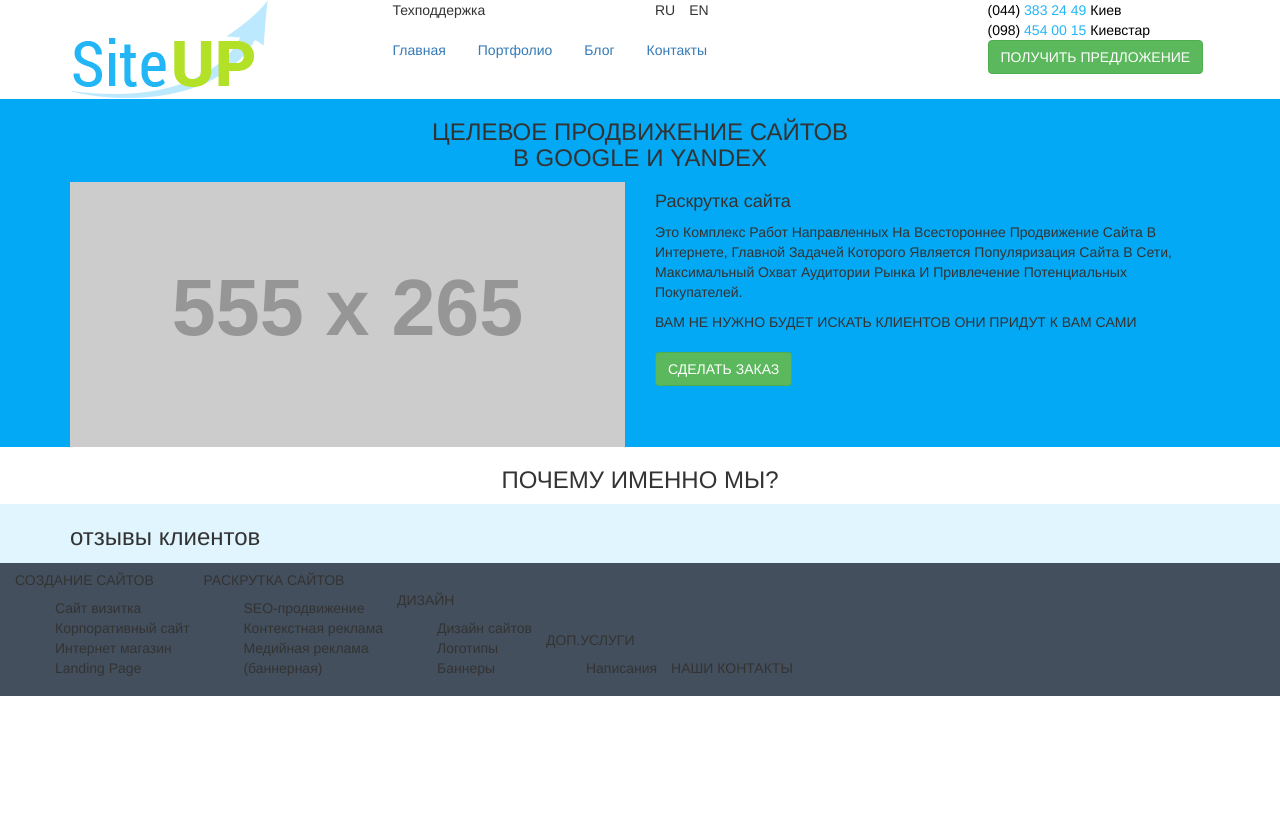
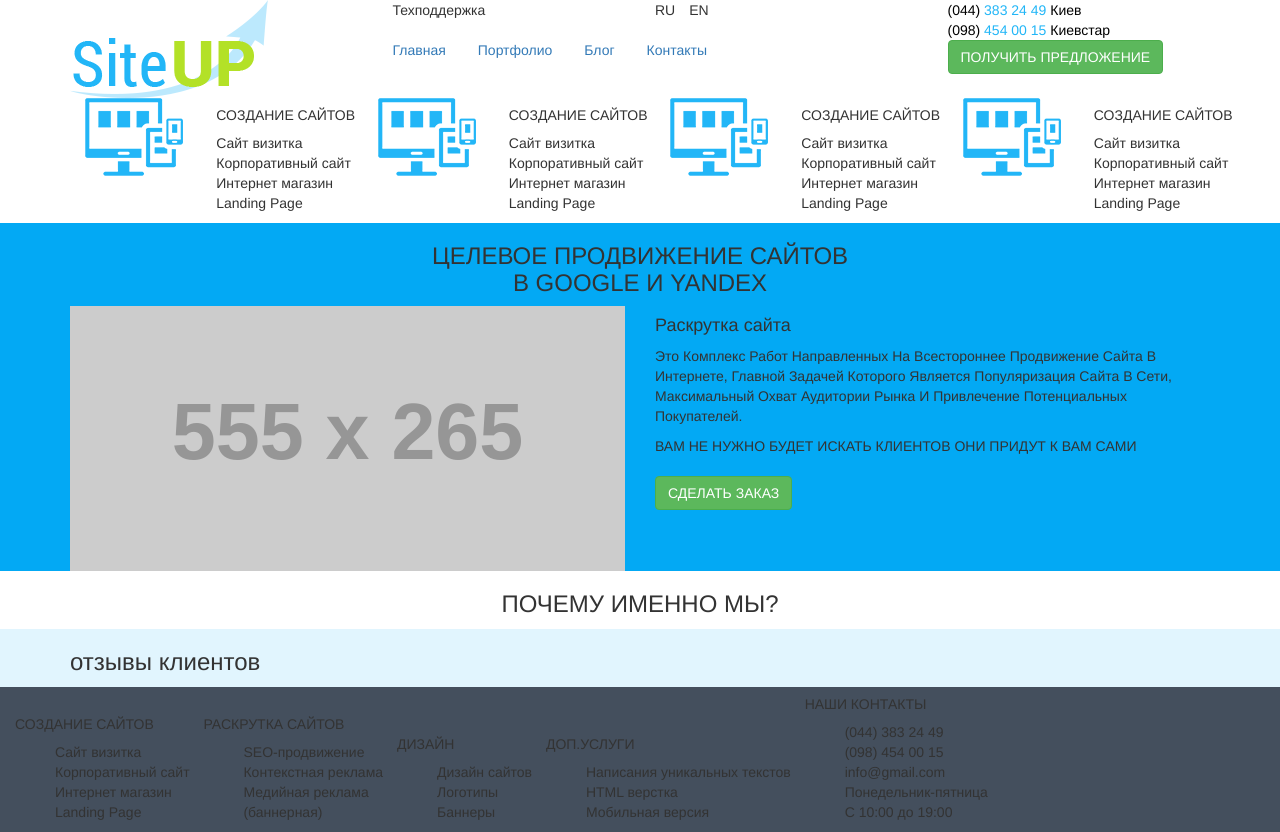
Before and after one commit to cnhtkjr/work, a plain HTML site: page started/index.html in a window 1280 px wide. Before the commit the page ends 800 px from the top, so only its background shows below. Drawn offline with nearby package versions, Linux system fonts and the light colour scheme; placeholder pictures from the web are drawn by us.

Commit message:
начало верхнее меню сайта

```diff
--- a/started/css/style.css
+++ b/started/css/style.css
@@ -10,17 +10,29 @@
     white-space: nowrap;
 }
 
-ul{
-   list-style-type: none;
-    white-space: nowrap;
+ul ul{
+    list-style: inherit;
 }
 
 p{
     white-space: normal;
 
 }
+
+.vertical-center{
+    vertical-align: middle;
+
+}
 .phone-number{
     color: #22b6f7;
+
+}
+
+.phone-number-kiev{
+
+}
+
+.phone-number-kyivstar{
 
 }
 
--- a/started/index.html
+++ b/started/index.html
@@ -68,7 +68,7 @@
 
                         <!-- CONTACTS-->
                         <div class="col-xs-3">
-                            <ul>
+                            <ul class="list-unstyled">
                                 <li class="phone phone-number phone-number-kiev">383 24 49</li>
                                 <li class="phone phone-number phone-number-kyivstar">454 00 15</li>
                                 <li>
@@ -80,12 +80,85 @@
                         </div>
                         <!-- /CONTACTS-->
                     </div>
-                    <div class="row">
-                        <div class="col-xs-3"></div>
-                        <div class="col-xs-3"></div>
-                        <div class="col-xs-3"></div>
-                        <div class="col-xs-3"></div>
+
+                    <!-- MENU SITE TOP-->
+                    <div class="row menu-site-top">
+                        <div class="col-xs-3">
+                            <div class="container-fluid">
+                                <div class="row">
+                                    <div class="image-wrapper col-xs-6">
+                                        <div style="display: inline-block; vertical-align: middle;"><img src="img/site-menu/Development-icon.png"
+                                             alt="Создание сайтов"
+                                             class="img-responsive vertical-center"/>
+                                        </div>
+                                        <div style="display: inline-block; vertical-align: middle; height: 100%; width: 0px;"></div>
+                                    </div>
+                                    <div class="context-wrapper col-xs-6">
+                                        <ul class="list-unstyled">
+                                            <li><h5 class="text-uppercase">создание сайтов</h5></li>
+                                            <li>Сайт визитка</li>
+                                            <li>Корпоративный сайт</li>
+                                            <li>Интернет магазин</li>
+                                            <li>Landing Page</li>
+                                        </ul>
+                                    </div>
+                                </div>
+                            </div>
+                        </div>
+
+
+
+                        <div class="col-xs-3">
+                            <div class="image-wrapper col-xs-6"><img src="img/site-menu/Development-icon.png"
+                                                                     alt="Создание сайтов"
+                                                                     class="img-responsive"/>
+                            </div>
+                            <div class="context-wrapper col-xs-6">
+                                <ul class="list-unstyled">
+                                    <li><h5 class="text-uppercase">создание сайтов</h5></li>
+                                    <li>Сайт визитка</li>
+                                    <li>Корпоративный сайт</li>
+                                    <li>Интернет магазин</li>
+                                    <li>Landing Page</li>
+                                </ul>
+                            </div>
+
+                        </div>
+                        <div class="col-xs-3">
+                            <div class="image-wrapper col-xs-6"><img src="img/site-menu/Development-icon.png"
+                                                                     alt="Создание сайтов"
+                                                                     class="img-responsive"/>
+                            </div>
+                            <div class="context-wrapper col-xs-6">
+                                <ul class="list-unstyled">
+                                    <li><h5 class="text-uppercase">создание сайтов</h5></li>
+                                    <li>Сайт визитка</li>
+                                    <li>Корпоративный сайт</li>
+                                    <li>Интернет магазин</li>
+                                    <li>Landing Page</li>
+                                </ul>
+                            </div>
+
+                        </div>
+                        <div class="col-xs-3">
+                            <div class="image-wrapper col-xs-6"><img src="img/site-menu/Development-icon.png"
+                                                                     alt="Создание сайтов"
+                                                                     class="img-responsive"/>
+                            </div>
+                            <div class="context-wrapper col-xs-6">
+                                <ul class="list-unstyled">
+                                    <li><h5 class="text-uppercase">создание сайтов</h5></li>
+                                    <li>Сайт визитка</li>
+                                    <li>Корпоративный сайт</li>
+                                    <li>Интернет магазин</li>
+                                    <li>Landing Page</li>
+                                </ul>
+                            </div>
+
+                        </div>
                     </div>
+
+                    <!-- /MENU SITE TOP-->
                 </div>
 
             </div>
@@ -186,7 +259,7 @@
             <div class="row footer footer-main">
 
                 <div class="col-xs-12">
-                    <ul class="list-inline">
+                    <ul class="list-inline list-unstyled">
                         <li> <h5 class="text-uppercase">Создание сайтов</h5>
                             <ul>
                                 <li>Сайт визитка</li>
@@ -213,18 +286,19 @@
                         </li>
                         <li><h5 class="text-uppercase">доп.услуги</h5>
                             <ul>
-                                <li>Написания</li>
-                                <li></li>
-                                <li></li>
-                                <li></li>
+                                <li>Написания уникальных текстов</li>
+                                <li>HTML верстка</li>
+                                <li>Мобильная версия</li>
+
                             </ul>
                         </li>
                         <li><h5 class="text-uppercase">наши контакты</h5>
                             <ul>
-                                <li></li>
-                                <li></li>
-                                <li></li>
-                                <li></li>
+                                <li>(044) 383 24 49</li>
+                                <li>(098) 454 00 15</li>
+                                <li>info@gmail.com</li>
+                                <li>Понедельник-пятница</li>
+                                <li>С 10:00 до 19:00</li>
                             </ul>
                         </li>
                     </ul>
```
Also changed, not shown: started/img/site-menu/Custom-Coding.png (added), started/img/site-menu/Development-icon.png (added), started/img/site-menu/seo.png (added), started/img/site-menu/website-design-xxl.png (added), started/img/why-we/easy-cooperation.png (added), started/img/why-we/indipendment.png (added), started/img/why-we/professional-team.png (added), started/img/why-we/rocket.png (added).
